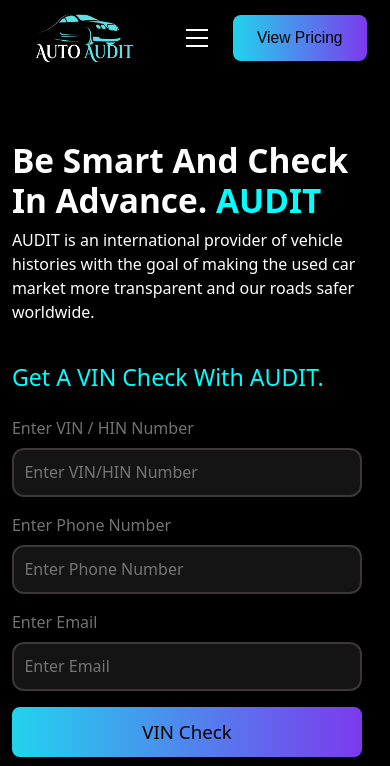
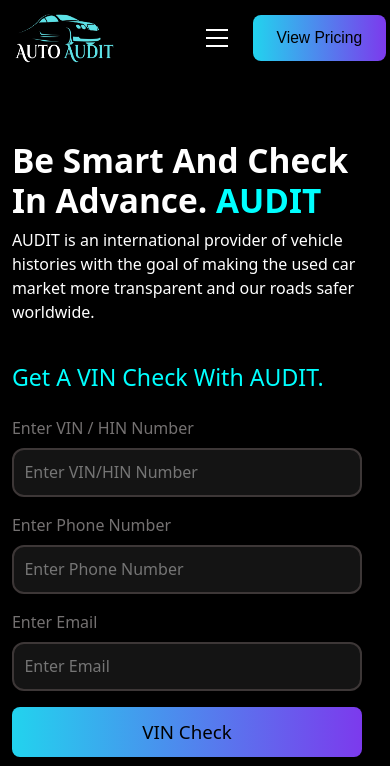
Before and after one commit to SHAHWAIZforever/Auto-audit, a plain HTML site: page index.html in a window 390 px wide. Shown: the top 766 px of the page. Drawn offline with nearby package versions, Linux system fonts and the light colour scheme.

Commit message:
Update style.css

```diff
--- a/style.css
+++ b/style.css
@@ -1134,8 +1134,5 @@
     padding-left: 20px;
     padding-right: 20px;
   }
-  .navbar{
-    padding-left: 20px;
-    padding-right: 20px;
-  }
+
 }
```
